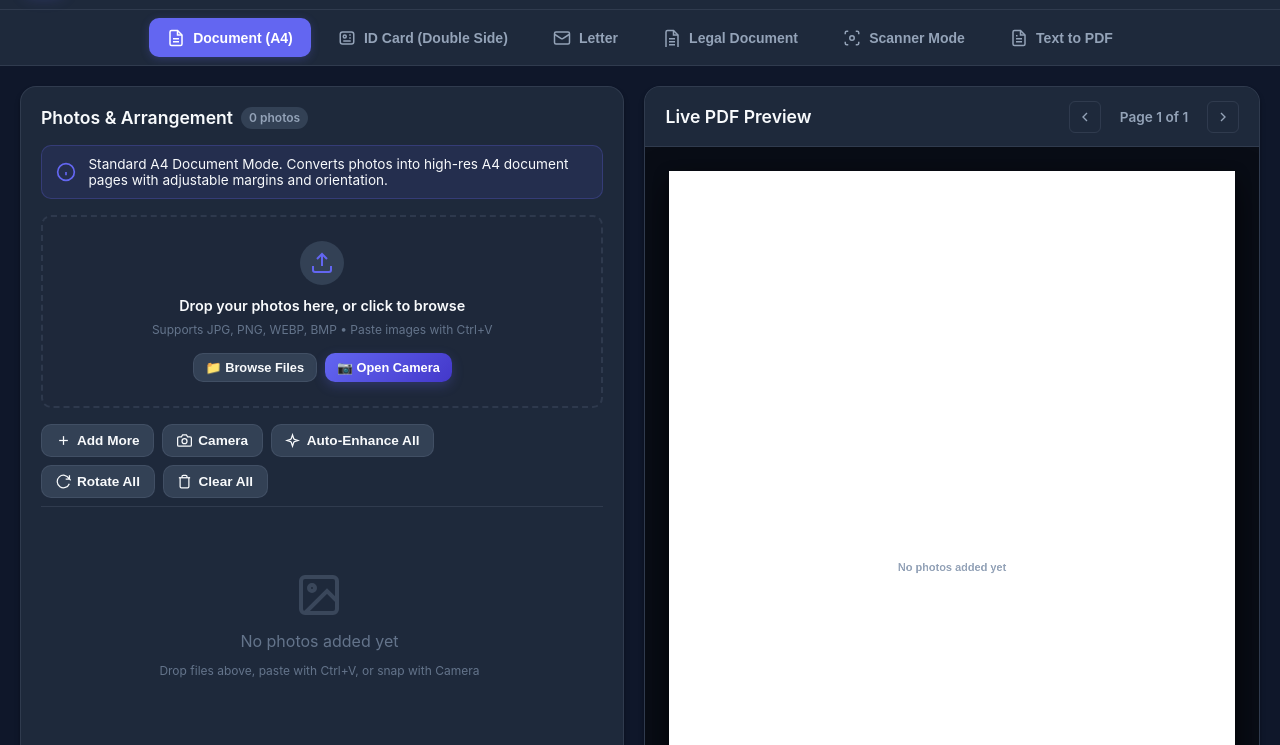
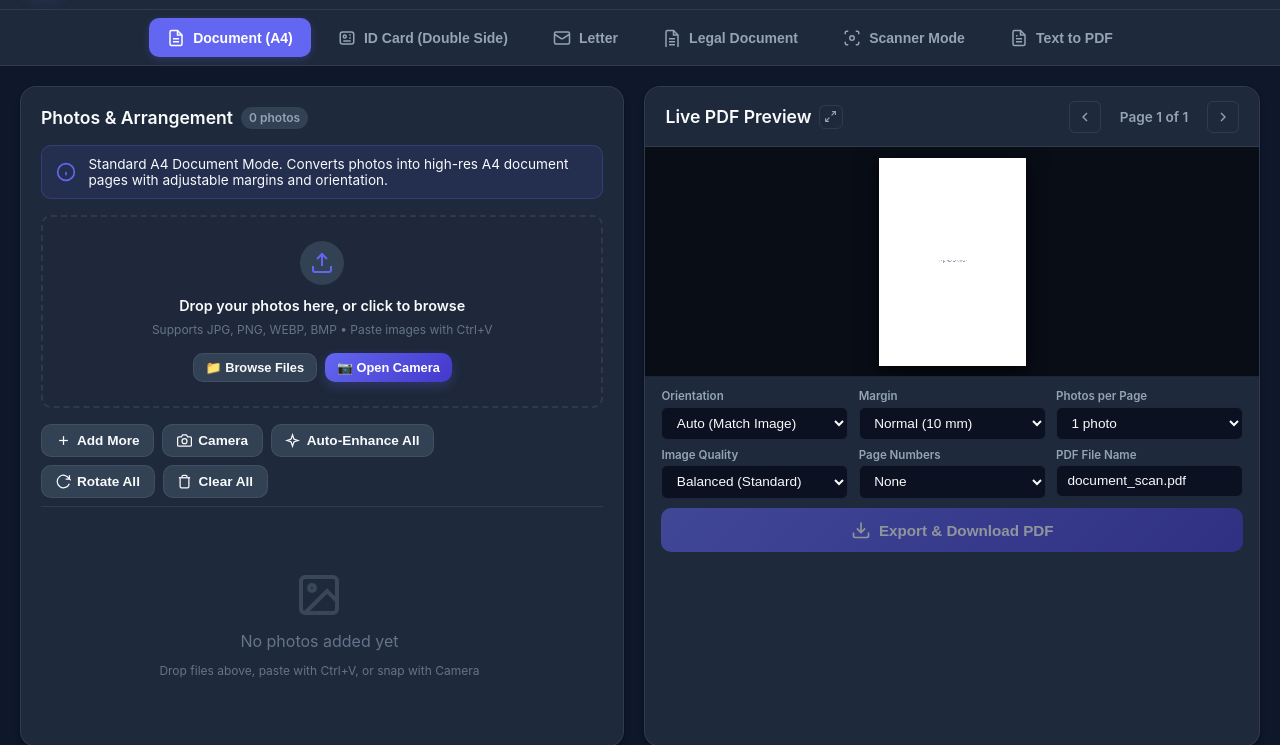
Before and after one commit to AZHAN-01/converter, a plain HTML site: page index.html in a window 1280 px wide. Shown: the part 55-800 px from the top of the page. Drawn offline with nearby package versions, Linux system fonts and the light colour scheme.

Commit message:
Make live PDF preview section compact and fit all options without scrolling, add expand toggle

```diff
--- a/css/style.css
+++ b/css/style.css
@@ -527,15 +527,24 @@ body {
 
 /* Live Preview Canvas Area */
 .preview-viewport {
-  flex: 1;
+  height: 230px;
+  min-height: 180px;
+  max-height: 250px;
+  flex: none;
   background: #090d16;
   position: relative;
-  overflow: auto;
-  display: flex;
-  align-items: center;
-  justify-content: center;
-  padding: 1.5rem;
+  overflow: hidden;
+  display: flex;
+  align-items: center;
+  justify-content: center;
+  padding: 0.65rem;
   border-bottom: 1px solid var(--border-color);
+  transition: all var(--transition-normal);
+}
+
+.preview-viewport.expanded {
+  height: min(58vh, 460px);
+  max-height: 480px;
 }
 
 [data-theme="light"] .preview-viewport {
@@ -543,7 +552,13 @@ body {
 }
 
 .preview-canvas-wrapper {
-  box-shadow: 0 15px 35px rgba(0, 0, 0, 0.6), 0 5px 15px rgba(0, 0, 0, 0.4);
+  height: 100%;
+  max-height: 100%;
+  max-width: 100%;
+  display: flex;
+  align-items: center;
+  justify-content: center;
+  box-shadow: 0 8px 24px rgba(0, 0, 0, 0.55), 0 2px 6px rgba(0, 0, 0, 0.35);
   background: #ffffff;
   border-radius: 2px;
   transition: transform var(--transition-fast);
@@ -553,32 +568,36 @@ body {
 #pdfPreviewCanvas {
   max-width: 100%;
   max-height: 100%;
+  width: auto;
+  height: 100%;
+  object-fit: contain;
   display: block;
 }
 
 /* Settings & Download Area */
 .export-panel {
-  padding: 1rem 1.25rem;
+  padding: 0.75rem 1rem;
   background: var(--bg-secondary);
   display: flex;
   flex-direction: column;
-  gap: 0.85rem;
+  gap: 0.6rem;
+  overflow-y: auto;
 }
 
 .settings-grid {
   display: grid;
-  grid-template-columns: repeat(auto-fit, minmax(140px, 1fr));
-  gap: 0.75rem;
+  grid-template-columns: repeat(3, 1fr);
+  gap: 0.5rem 0.65rem;
 }
 
 .setting-item {
   display: flex;
   flex-direction: column;
-  gap: 0.35rem;
+  gap: 0.2rem;
 }
 
 .setting-item label {
-  font-size: 0.75rem;
+  font-size: 0.72rem;
   font-weight: 600;
   color: var(--text-secondary);
 }
@@ -1091,8 +1110,20 @@ body {
 
   /* Preview Viewport on Phones */
   .preview-viewport {
-    height: min(60vh, 480px);
+    height: 215px !important;
+    min-height: 170px !important;
+    max-height: 235px !important;
     padding: 0.5rem;
+  }
+
+  .preview-viewport.expanded {
+    height: min(55vh, 400px) !important;
+    max-height: 420px !important;
+  }
+
+  .settings-grid {
+    grid-template-columns: repeat(2, 1fr) !important;
+    gap: 0.45rem !important;
   }
 
   /* Mobile Fixed Bottom Action Bar */
--- a/index.html
+++ b/index.html
@@ -300,8 +300,16 @@ It automatically word-wraps, paginates, and renders as high-quality PDF pages in
     <section class="right-panel">
       <!-- Preview Header Navigation -->
       <div class="preview-header">
-        <div class="panel-title">
+        <div class="panel-title" style="display:flex; align-items:center; gap:0.45rem;">
           <span>Live PDF Preview</span>
+          <button type="button" id="togglePreviewSizeBtn" class="icon-btn" style="width:24px; height:24px; padding:2px;" title="Toggle Compact / Expanded View">
+            <svg id="previewExpandIcon" width="13" height="13" viewBox="0 0 24 24" fill="none" stroke="currentColor" stroke-width="2">
+              <polyline points="15 3 21 3 21 9"/>
+              <polyline points="9 21 3 21 3 15"/>
+              <line x1="21" y1="3" x2="14" y2="10"/>
+              <line x1="3" y1="21" x2="10" y2="14"/>
+            </svg>
+          </button>
         </div>
         <div class="preview-nav">
           <button id="prevPageBtn" class="icon-btn" title="Previous Page">
--- a/js/app.js
+++ b/js/app.js
@@ -1442,6 +1442,23 @@ The architecture demonstrates superior responsiveness, offline reliability, and
     }
   });
 
+  const togglePreviewSizeBtn = document.getElementById('togglePreviewSizeBtn');
+  const previewViewport = document.querySelector('.preview-viewport');
+  const previewExpandIcon = document.getElementById('previewExpandIcon');
+
+  if (togglePreviewSizeBtn && previewViewport) {
+    togglePreviewSizeBtn.addEventListener('click', () => {
+      const isExpanded = previewViewport.classList.toggle('expanded');
+      togglePreviewSizeBtn.title = isExpanded ? 'Switch to Compact View' : 'Switch to Larger View';
+      if (previewExpandIcon) {
+        previewExpandIcon.innerHTML = isExpanded
+          ? `<polyline points="4 14 10 14 10 20"/><polyline points="20 10 14 10 14 4"/><line x1="14" y1="10" x2="21" y2="3"/><line x1="3" y1="21" x2="10" y2="14"/>`
+          : `<polyline points="15 3 21 3 21 9"/><polyline points="9 21 3 21 3 15"/><line x1="21" y1="3" x2="14" y2="10"/><line x1="3" y1="21" x2="10" y2="14"/>`;
+      }
+      showToast(isExpanded ? 'Preview expanded' : 'Preview compact (no scrolling)', 'info');
+    });
+  }
+
   /* ==========================================================================
      Export & Download PDF
      ========================================================================== */
```
